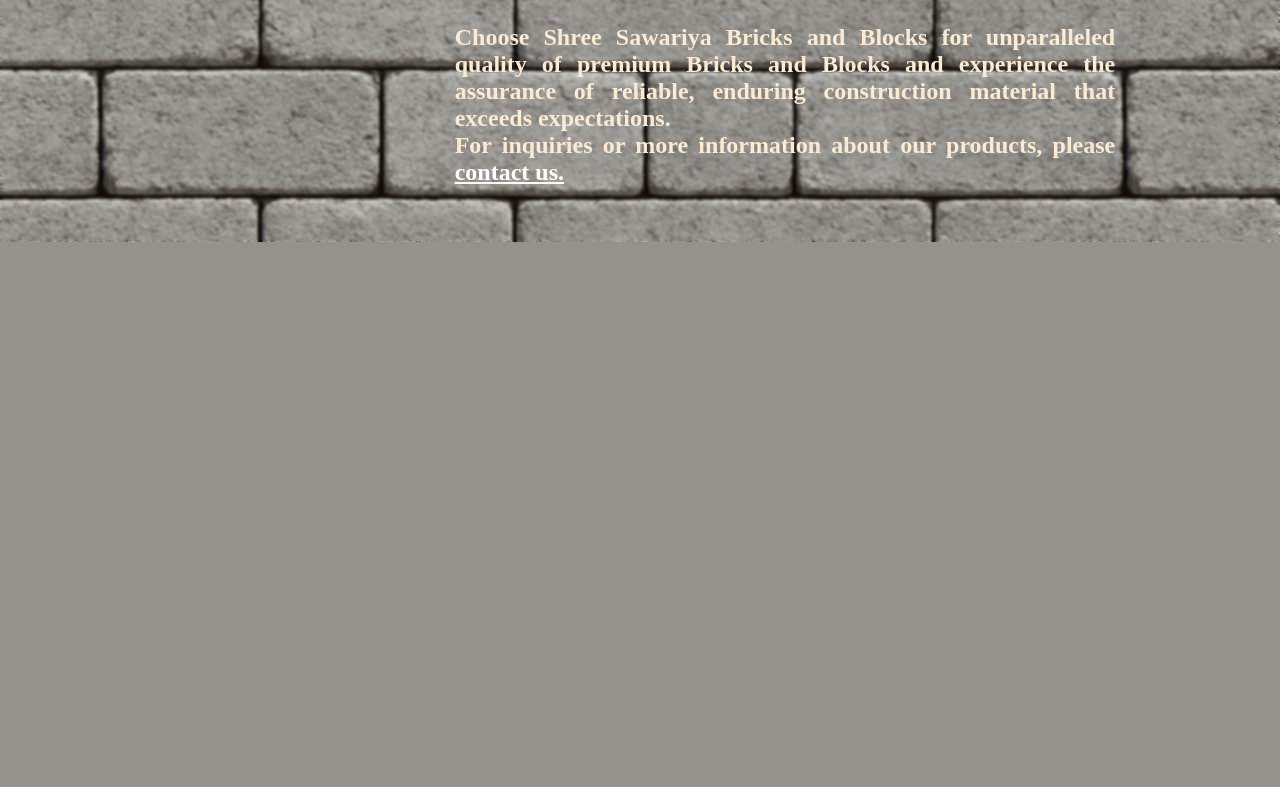
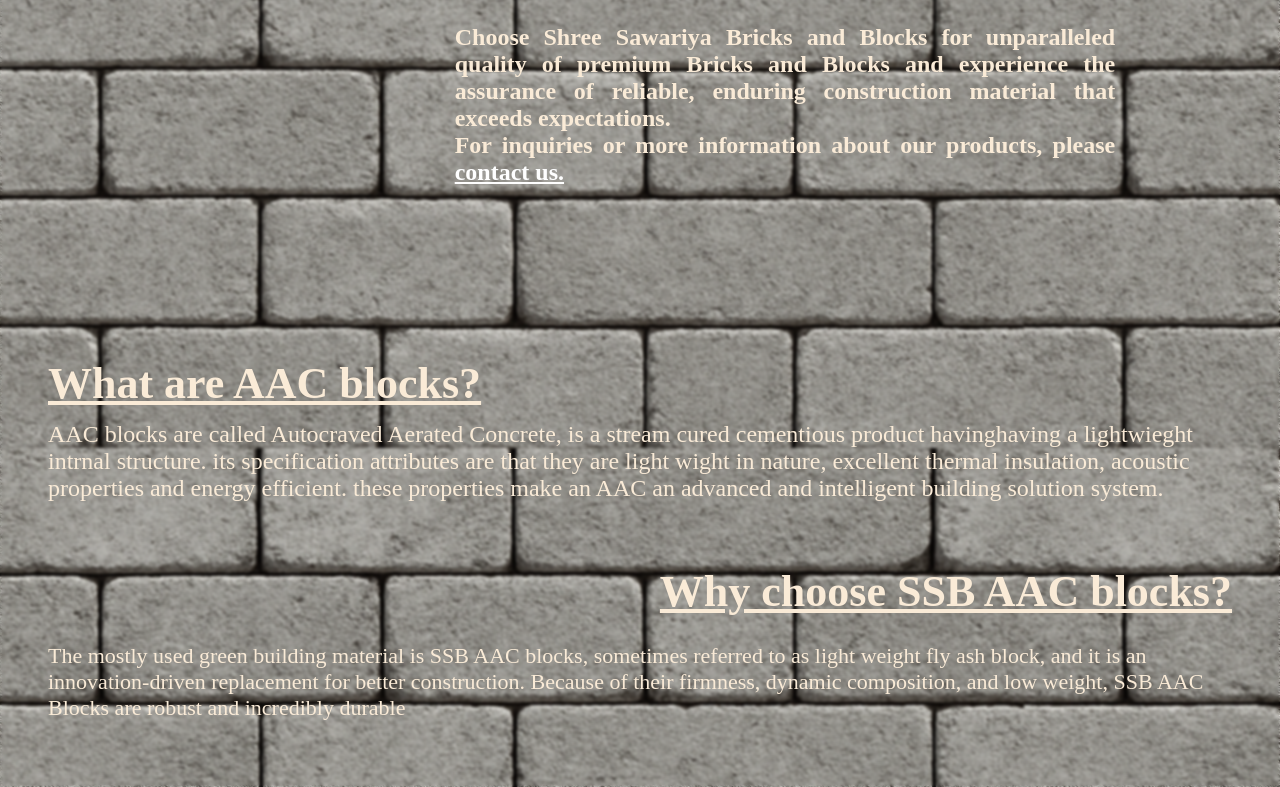
Before and after one commit to HamHam-Friends/ShreeSawariyaBricksAndBlocks, a Flask app: page /about.html in a window 1280 px wide. Shown: the part 576-1363 px from the top of the page. Before the commit the page ends 818 px from the top, so only its background shows below. Run offline with Flask 3, Linux system fonts and the light colour scheme; some web fonts are replaced.

Commit message:
ye le bhadwe edit

```diff
--- a/static/about.css
+++ b/static/about.css
@@ -22,6 +22,14 @@ body {
     flex: 1;
     margin-left: 20%;
 }
+:hover.owner-info {
+    transform: scale(1.02);
+    transition: transform 0.3s ease-in-out;
+}
+:hover.owner-image {
+    transform: scale(1.02);
+    transition: transform 0.3s ease-in-out;
+}
 
 #pic {
     border-radius: 10px;
@@ -38,6 +46,7 @@ body {
     width: 100%;
     border-radius: 30px;
 }
+
 
 #start {
     text-align: justify;
@@ -60,6 +69,10 @@ body {
     transition: ease-in-out 0.3s;
     transform: skew(-10deg);
     letter-spacing: 10%;
+}
+:hover#about {
+    transform:translate3d(0, -5px, 0) skew(-10deg);
+    transition: ease-in-out 0.3s;
 }
 
 .join {
@@ -104,3 +117,45 @@ body {
         width: 90%;
     }
 }
+
+.more-about {
+    margin: 2rem;
+    padding: 1rem;
+    backdrop-filter: blur(1.75px);
+    border-radius: 10px;
+}
+
+:hover.more-about {
+    transform: scale(1.02);
+    transition: transform 0.3s ease-in-out;
+}
+#AAC {
+    text-align: left;
+    font-size: 44px;
+    margin-top: 2rem;
+    color: antiquewhite;
+    font-weight: bold;
+}
+.aacinfo {
+    text-align: left;
+    font-size: 24px;
+    margin-top: 1%;
+    color: antiquewhite;
+    font-weight:lighter;
+}
+.AAC-on-top {
+    margin: 2rem;
+    padding: 1rem;
+    backdrop-filter: blur(1.75px);
+    border-radius: 10px;
+    text-align:right;
+    color:antiquewhite;
+    font-size: 22px;
+}
+:hover.AAC-on-top{
+    transform: scale(1.02);
+    transition: transform 0.3s ease-in-out;
+}
+.SSBinfo{
+    text-align: left;
+}
--- a/templates/about.html
+++ b/templates/about.html
@@ -73,6 +73,22 @@
                 </div>
             </div>
         </div>
+    </div><br><br>
+    <div class="more-about">
+        <h1 id="AAC"><u>What are AAC blocks?</u></h1>
+        <p class="aacinfo">AAC blocks are called Autocraved Aerated Concrete, is a stream cured cementious product havinghaving a lightwieght intrnal structure.
+        its specification attributes are that they are light wight in nature, excellent thermal insulation, acoustic properties and energy efficient.
+        these properties make an AAC an advanced and intelligent building solution system.</p>
+    </div>
+    <div class="AAC-on-top">
+        <h1 id="AC"><u>Why choose SSB AAC blocks?</u></h1><br>
+        <p class="SSBinfo">The mostly used green building material is SSB AAC blocks, sometimes referred to as
+        light weight fly ash block, and it is an innovation-driven replacement for better construction.
+        Because of their firmness, dynamic composition, and low weight, SSB AAC Blocks are
+        robust and incredibly durable</p>
+    </div><br>
+    <div class="tech-pros">
+
     </div>
 
     <footer>
```
Also changed, not shown: static/imgs/earthquake resistant.png (added), static/imgs/faster construction.png (added), static/imgs/faster installation.png (added), static/imgs/high strength.png (added), static/imgs/higher flexibility.png (added), static/imgs/structure savings.png (added).
